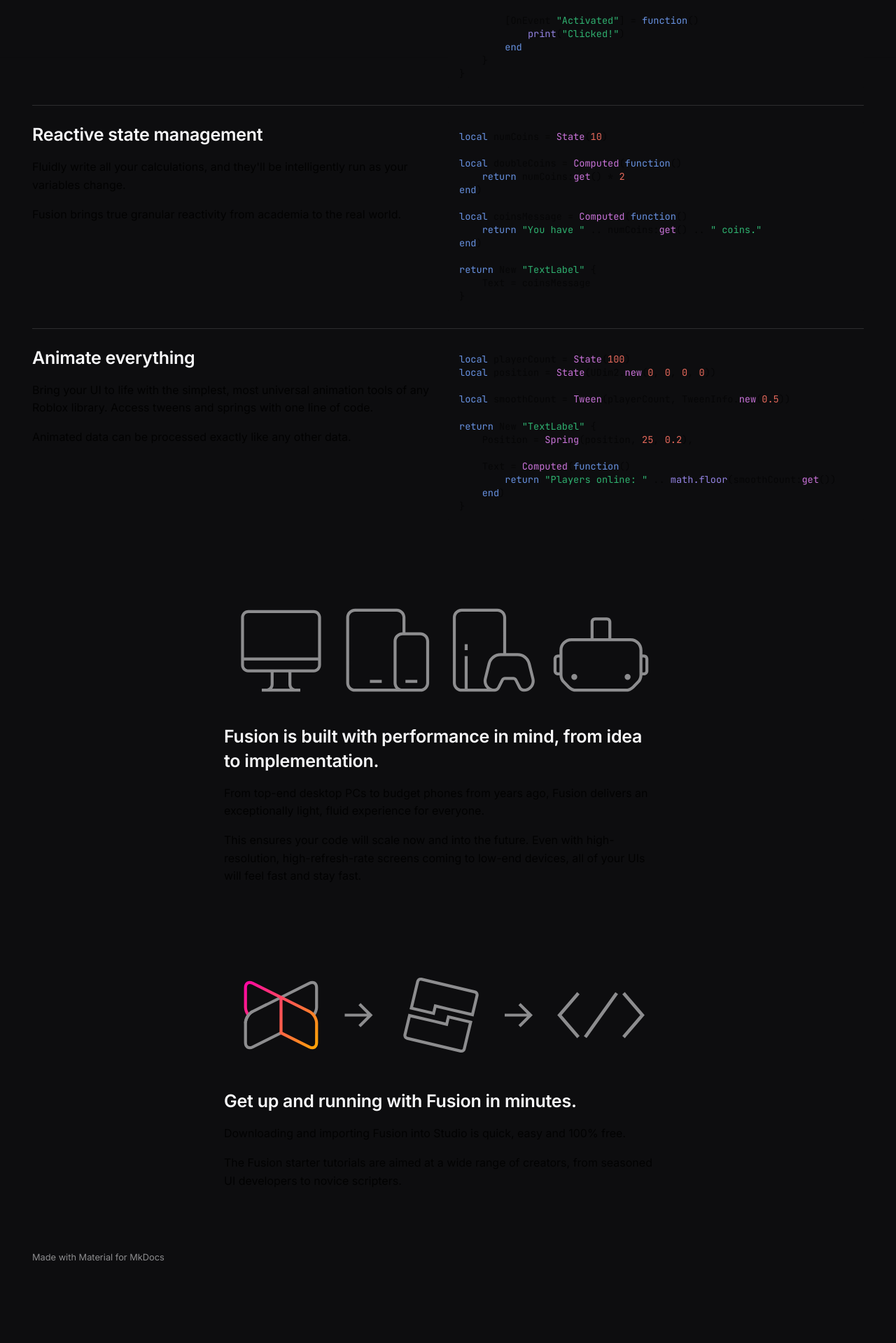
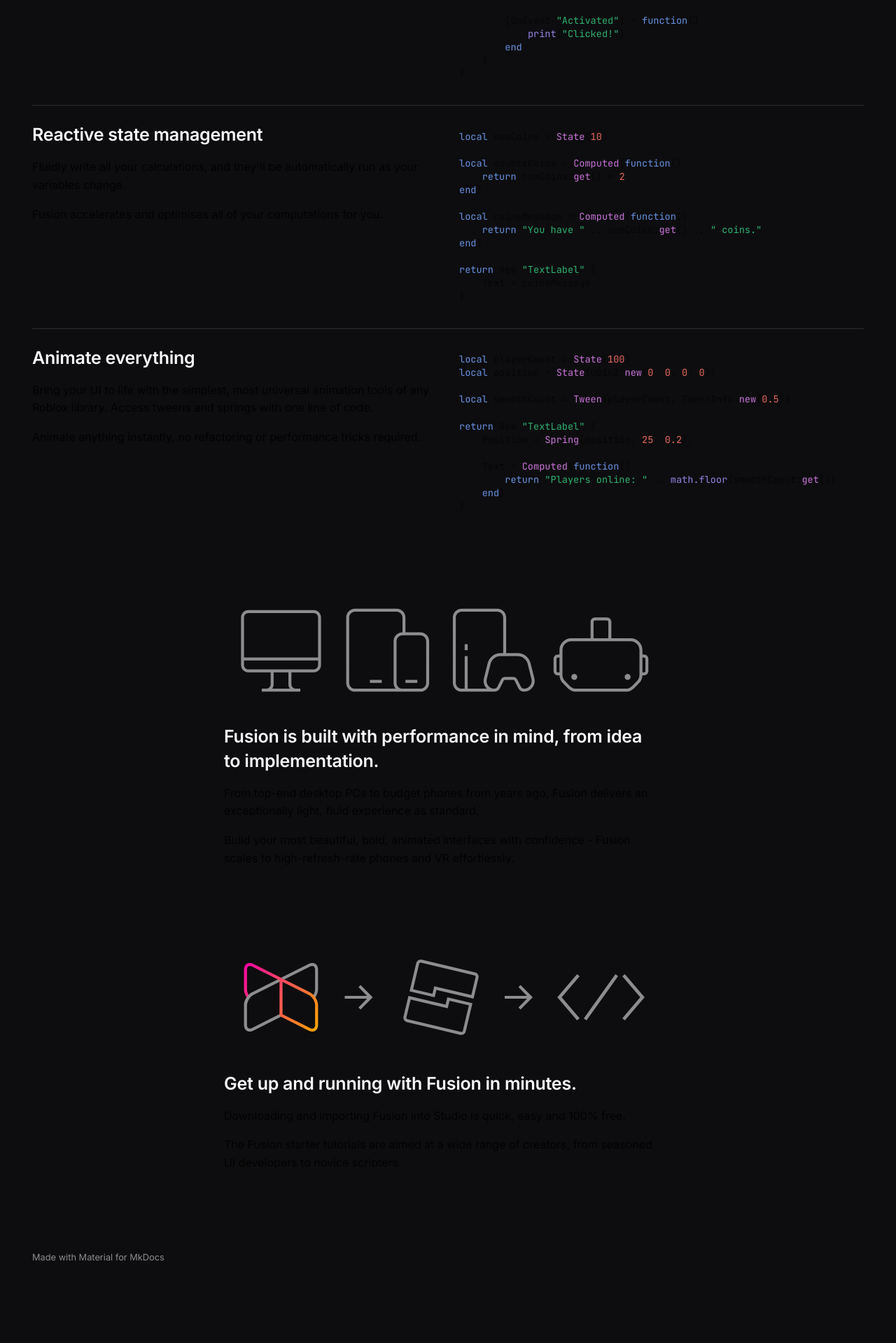
Before and after one commit to dphfox/Fusion, an MkDocs documentation site: the page built from docs/index.md, in a window 1280 px wide. Shown: the part 1381-3300 px from the top of the page at 70% size. Built offline with MkDocs 1.6.1 and Material for MkDocs 9.7.7, drawn with Linux system fonts in a browser that asks for light colours; comment, search, counter and statistics services are not loaded.

Commit message:
Homepage text updates

```diff
--- a/docs/index.md
+++ b/docs/index.md
@@ -59,11 +59,11 @@ return New "ScreenGui" {
 <section class="fusion-home-float">
     <h2>Reactive state management</h2>
     <p>
-        Fluidly write all your calculations, and they'll be intelligently run as
+        Fluidly write all your calculations, and they'll be automatically run as
         your variables change.
     </p>
     <p>
-        Fusion brings true granular reactivity from academia to the real world.
+        Fusion accelerates and optimises all of your computations for you.
     </p>
 </section>
 
@@ -92,7 +92,7 @@ return New "TextLabel" {
         of any Roblox library. Access tweens and springs with one line of code.
     </p>
     <p>
-        Animated data can be processed exactly like any other data.
+        Animate anything instantly, no refactoring or performance tricks required.
     </p>
 </section>
 
@@ -116,12 +116,11 @@ return New "TextLabel" {
     <h2>Fusion is built with performance in mind, from idea to implementation.</h2>
     <p>
         From top-end desktop PCs to budget phones from years ago, Fusion
-        delivers an exceptionally light, fluid experience for everyone.
+        delivers an exceptionally light, fluid experience as standard.
     </p>
     <p>
-        This ensures your code will scale now and into the future. Even with
-        high-resolution, high-refresh-rate screens coming to low-end devices,
-        all of your UIs will feel fast and stay fast.
+        Build your most beautiful, bold, animated interfaces with confidence -
+        Fusion scales to high-refresh-rate phones and VR effortlessly.
     </p>
 </section>
 
```
